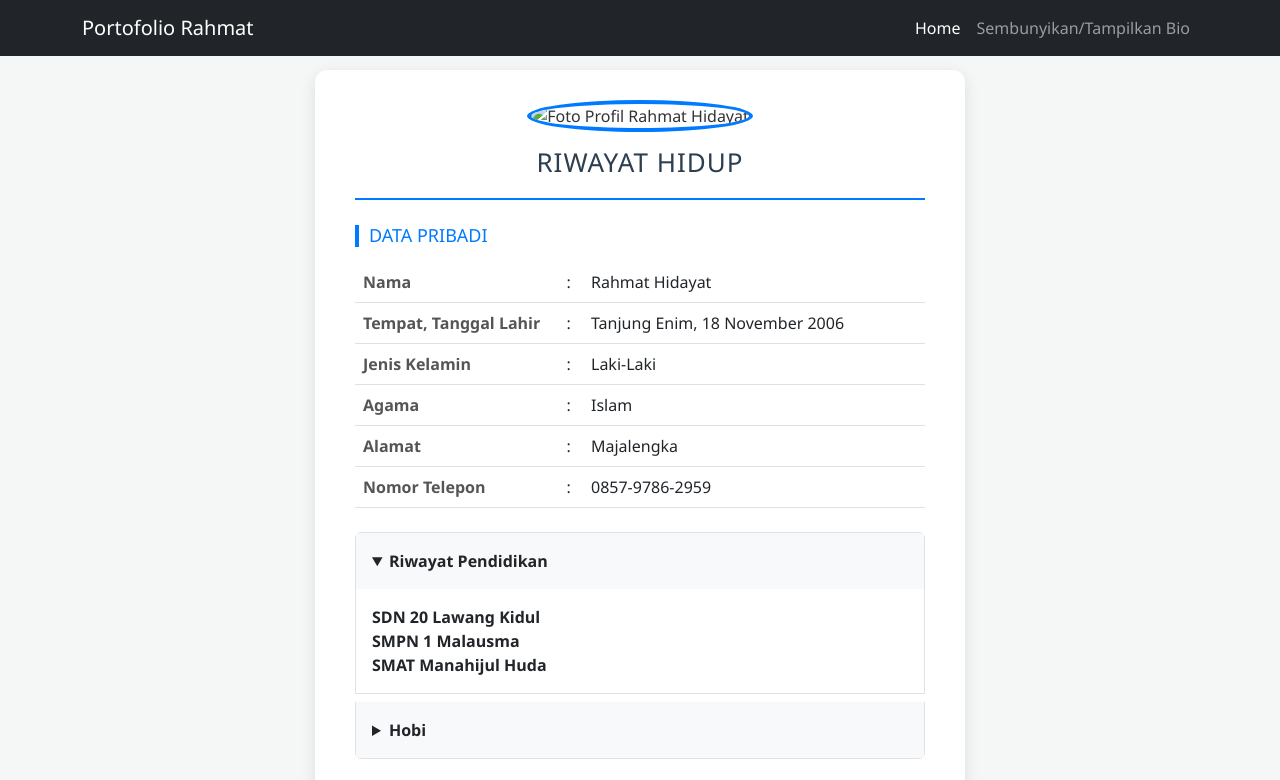
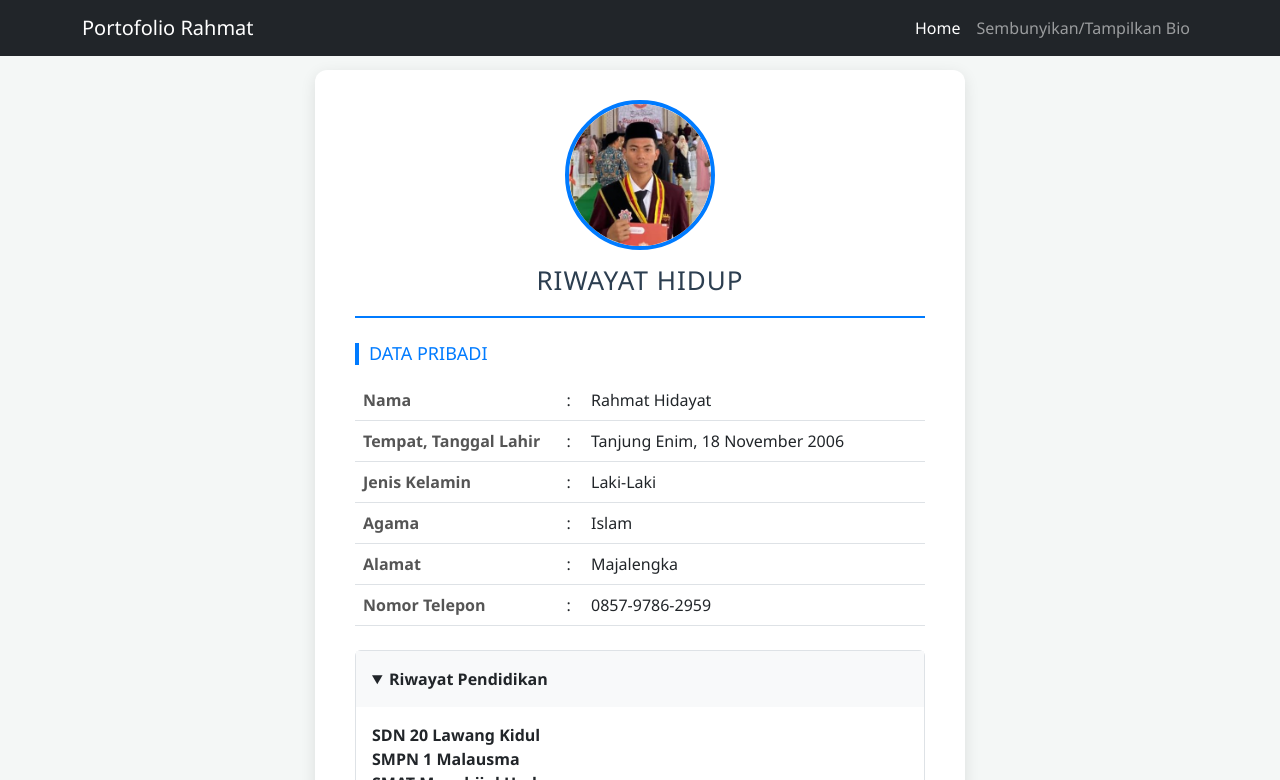
Before and after one commit to rahmat181106-dotcom/rahmat.github.io, a plain HTML site: page index.html in a window 1280 px wide. Shown: the top 780 px of the page. Drawn offline with nearby package versions, Linux system fonts and the light colour scheme.

Commit message:
Update index.html

```diff
--- a/index.html
+++ b/index.html
@@ -104,7 +104,7 @@
 
         <!-- Header / Foto & Judul -->
         <div class="header">
-            <img src="Profil.jpg" alt="Foto Profil Rahmat Hidayat" class="profile-img" />
+            <img src="Profil.jpeg" alt="Foto Profil Rahmat Hidayat" class="profile-img" />
             <h1>RIWAYAT HIDUP</h1>
         </div>
 
```
